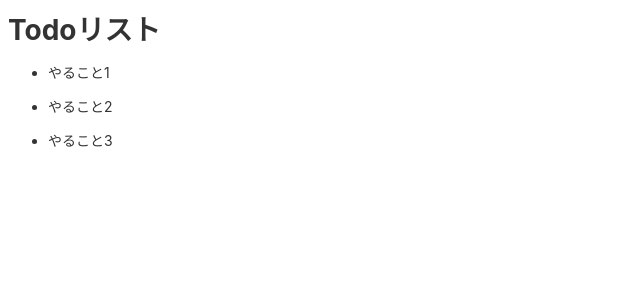
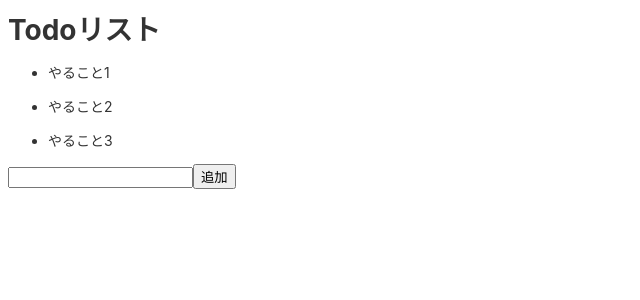
Before and after one commit to taiki1280/angular, an Angular app in the folder sample/: page / in a window 1280 px wide. Shown: the top 300 px of the page, without its empty margins (0-640 px from the left). Built offline with nearby package versions, Linux system fonts and the light colour scheme.

Commit message:
追加ボタン

```diff
--- a/sample/src/app/todo-list/todo-list.component.html
+++ b/sample/src/app/todo-list/todo-list.component.html
@@ -1,3 +1,6 @@
 <ul *ngFor="let item of items">
     <li>{{item}}</li>
 </ul>
+
+<input type="text" #todo>
+<button (click)="addTodo(todo.value)">追加</button>
--- a/sample/src/app/todo-list/todo-list.component.ts
+++ b/sample/src/app/todo-list/todo-list.component.ts
@@ -9,9 +9,13 @@ export class TodoListComponent implements OnInit {
 
   constructor() { }
 
-  items=['やること1', 'やること2', 'やること3']
+  items = ['やること1', 'やること2', 'やること3']
 
   ngOnInit(): void {
   }
 
+  addTodo(todo: string): void {
+    this.items.push(todo);
+  }
+
 }
```
